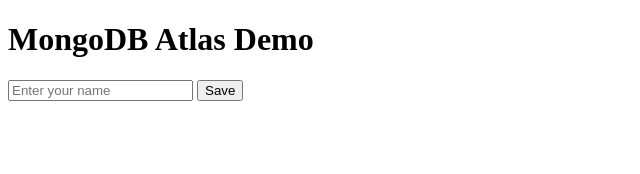
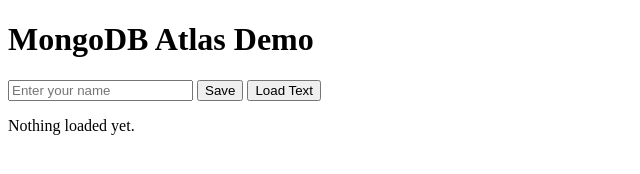
Before and after one commit to SourTaste-252/JamstackReviewSite, a website: page index.html in a window 1280 px wide. Shown: the whole page, without its empty margins (0-640 px from the left). Drawn offline with Linux system fonts and the light colour scheme.

Commit message:
Update index.html

```diff
--- a/index.html
+++ b/index.html
@@ -10,6 +10,10 @@
 <input id="name" placeholder="Enter your name">
 <button onclick="saveData()">Save</button>
 
+<button onclick="loadText()">Load Text</button>
+
+<p id="result">Nothing loaded yet.</p>
+
 <p id="result"></p>
 
 <script src="js/script.js"></script>
```
